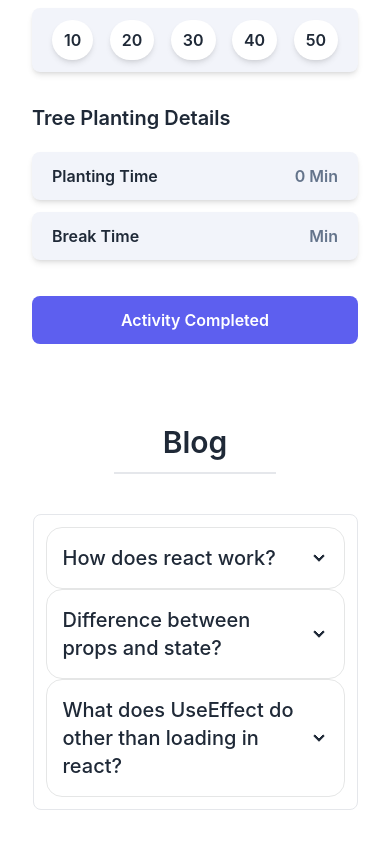
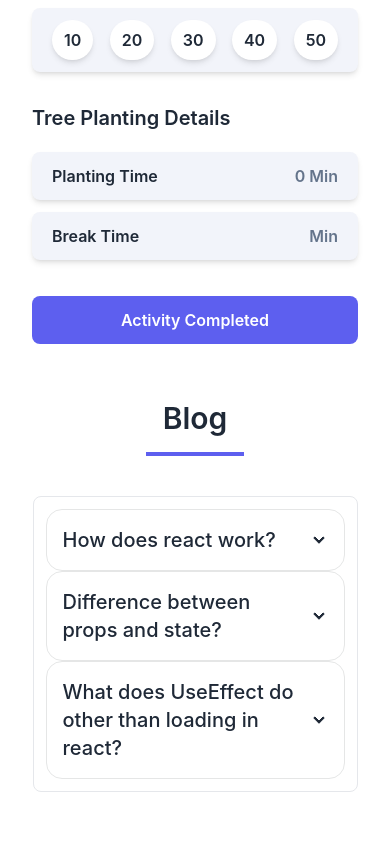
Before and after one commit to mitaly-dev/Ultra-Active-Club, a React (Create React App) app: page / in a window 390 px wide. Shown: the part 4500-5344 px from the top of the page. Built offline with nearby package versions, Linux system fonts and the light colour scheme.

Commit message:
blog section responsive

```diff
--- a/src/components/Blog/Blog.js
+++ b/src/components/Blog/Blog.js
@@ -3,7 +3,7 @@ import React from 'react';
 const Blog = () => {
     return (
         <div>
-        <h3 className='pb-3 border-b-2 w-5/12 m-auto text-center text-3xl mt-10 font-semibold'>Blog</h3>
+        <h3 className='pb-4 border-b-4 border-[#5D5FEF] w-3/12 m-auto text-center text-3xl mt-4 sm:mt-10 font-semibold'>Blog</h3>
             <div className='w-10/12 lg:w-7/12 m-auto p-3 my-10 border rounded-lg'>
             <div tabIndex={0} className="collapse collapse-arrow border border-base-300 bg-base-100 rounded-box">
             <div className="collapse-title text-xl font-medium">
```
